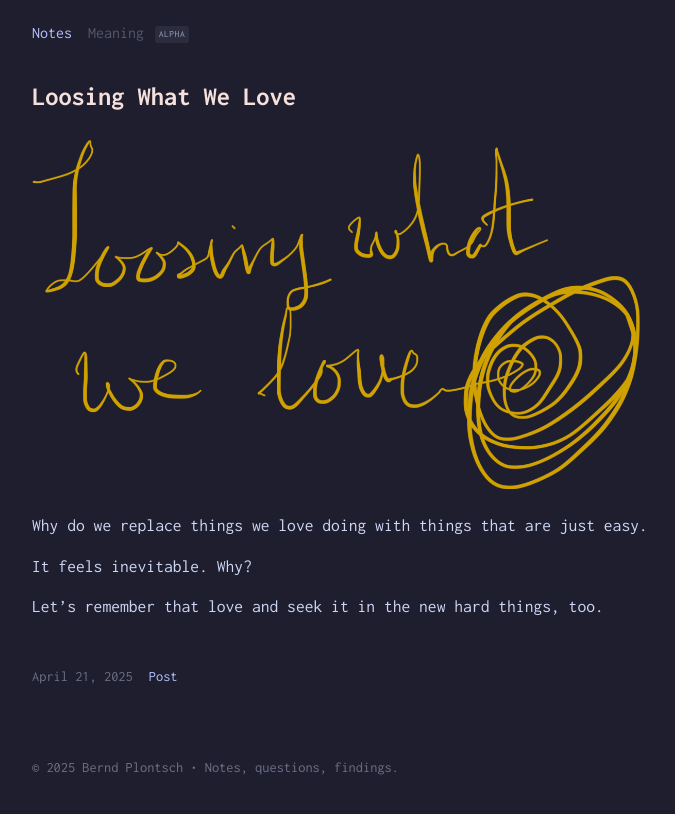
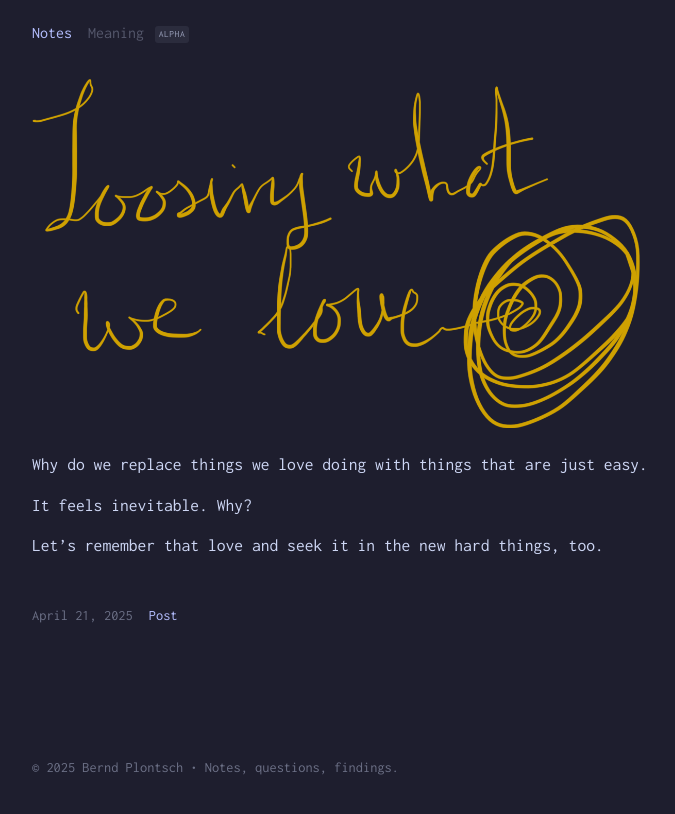
Before and after one commit to berndpl/notes-plontsch, a Jekyll site: the page built from _posts/2025/2025-04-21-loosing-what-we-love.md, in a window 1280 px wide. Shown: the top 814 px of the page, without its empty margins (228-903 px from the left). Built offline with Jekyll 4.4.1, drawn with Linux system fonts in a browser that asks for light colours; our own code applies the rules of GitHub Pages for plain Markdown files.

Commit message:
updates to image headers

```diff
--- a/_layouts/post.html
+++ b/_layouts/post.html
@@ -2,24 +2,17 @@
 layout: default
 ---
 <article>
-  <h1>{{ page.title | default: content | strip_html | truncatewords: 10, "" }}</h1>
+    {% if page.image %}
+    <img src="{{ page.image | relative_url }}" alt="{{ page.title }}">
+    {% else %}
+    <h1>{{ page.title }}</h1>
+    {% endif %}
   {{ content }}
   <footer>
     <time datetime="{{ page.date | date_to_xmlschema }}">{{ page.date | date: "%B %-d, %Y" }}</time>
     <div class="share-buttons">
       <button class="post-link">Post</button>
       <div class="platforms">
-        {% assign image_url = nil %}
-        {% assign content_parts = content | split: '![' %}
-        {% for part in content_parts %}
-          {% if part contains '](' and part contains ')' %}
-            {% assign potential_url = part | split: '](' | last | split: ')' | first %}
-            {% if potential_url contains '.png' or potential_url contains '.jpg' or potential_url contains '.jpeg' or potential_url contains '.gif' %}
-              {% assign image_url = potential_url %}
-              {% break %}
-            {% endif %}
-          {% endif %}
-        {% endfor %}
         <a href="https://twitter.com/intent/tweet?text={{ content | replace: '</p>', ' ' | replace: '<p>', '' | strip_html | strip_newlines | url_encode }}{% if image_url %}&url={{ page.url | absolute_url | url_encode }}&image={{ image_url | absolute_url | url_encode }}{% else %}&url={{ page.url | absolute_url | url_encode }}{% endif %}" target="_blank" rel="noopener">Twitter</a>
         <a href="https://www.threads.net/intent/post?text={{ content | replace: '</p>', ' ' | replace: '<p>', '' | strip_html | strip_newlines | url_encode }}{% if image_url %}&url={{ page.url | absolute_url | url_encode }}&image={{ image_url | absolute_url | url_encode }}{% else %}&url={{ page.url | absolute_url | url_encode }}{% endif %}" target="_blank" rel="noopener">Threads</a>
         <a href="https://www.linkedin.com/sharing/share-offsite/?url={{ page.url | absolute_url | url_encode }}" target="_blank" rel="noopener">LinkedIn</a>
--- a/_posts/2025/2025-04-21-loosing-what-we-love.md
+++ b/_posts/2025/2025-04-21-loosing-what-we-love.md
@@ -1,4 +1,6 @@
-![Scribble](/assets/images/2025/2025-04-21-loosing-what-we-love.png)
+---
+image: /assets/images/2025/2025-04-21-loosing-what-we-love.png
+---
 
 Why do we replace things we love doing with things that are just easy.
 
```
Also changed, not shown: _posts/2025/2025-03-26-funtography.md (+1 -1 lines), _posts/2025/2025-04-21-hard-things.md (+3 -1 lines), _posts/2025/2025-04-21-writing.md (+3 -1 lines).
